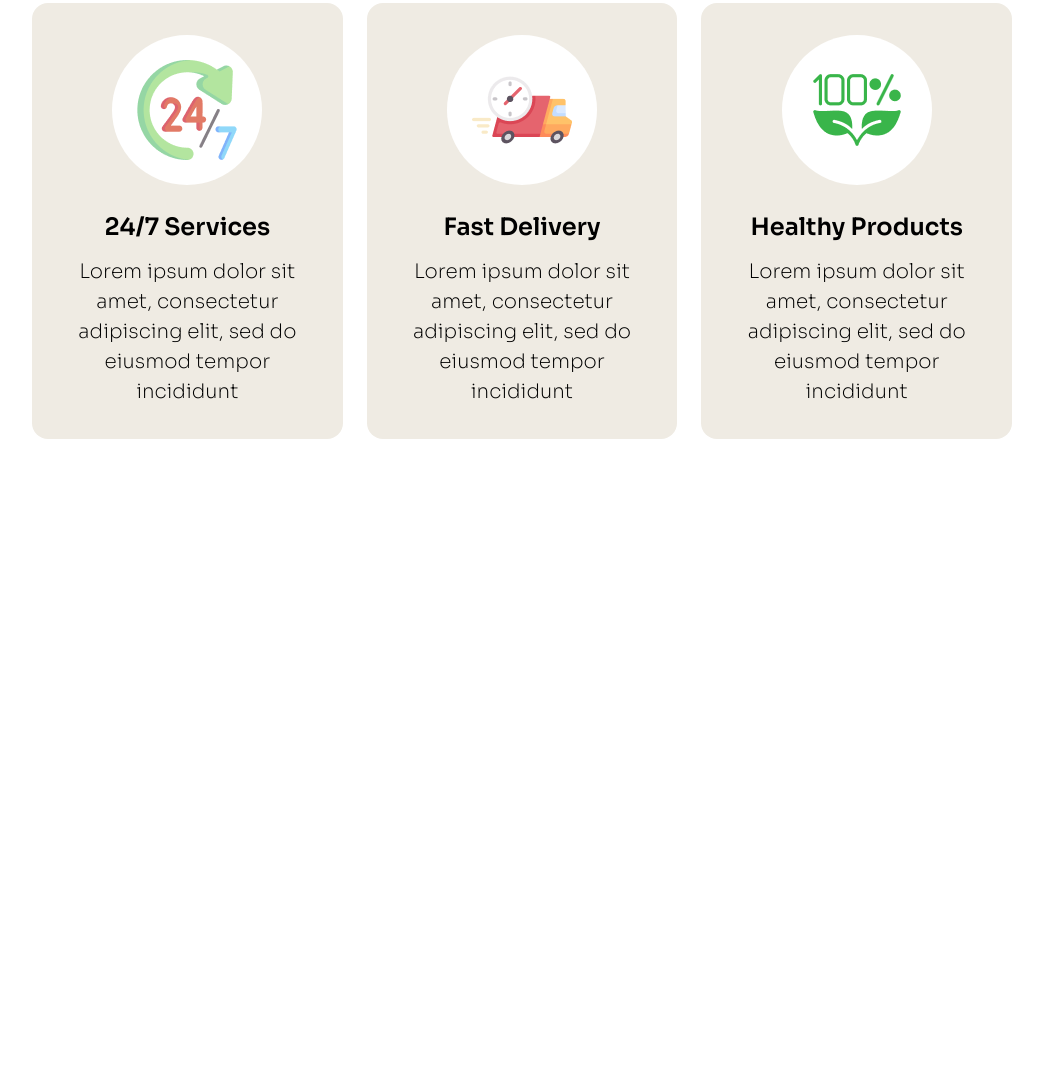
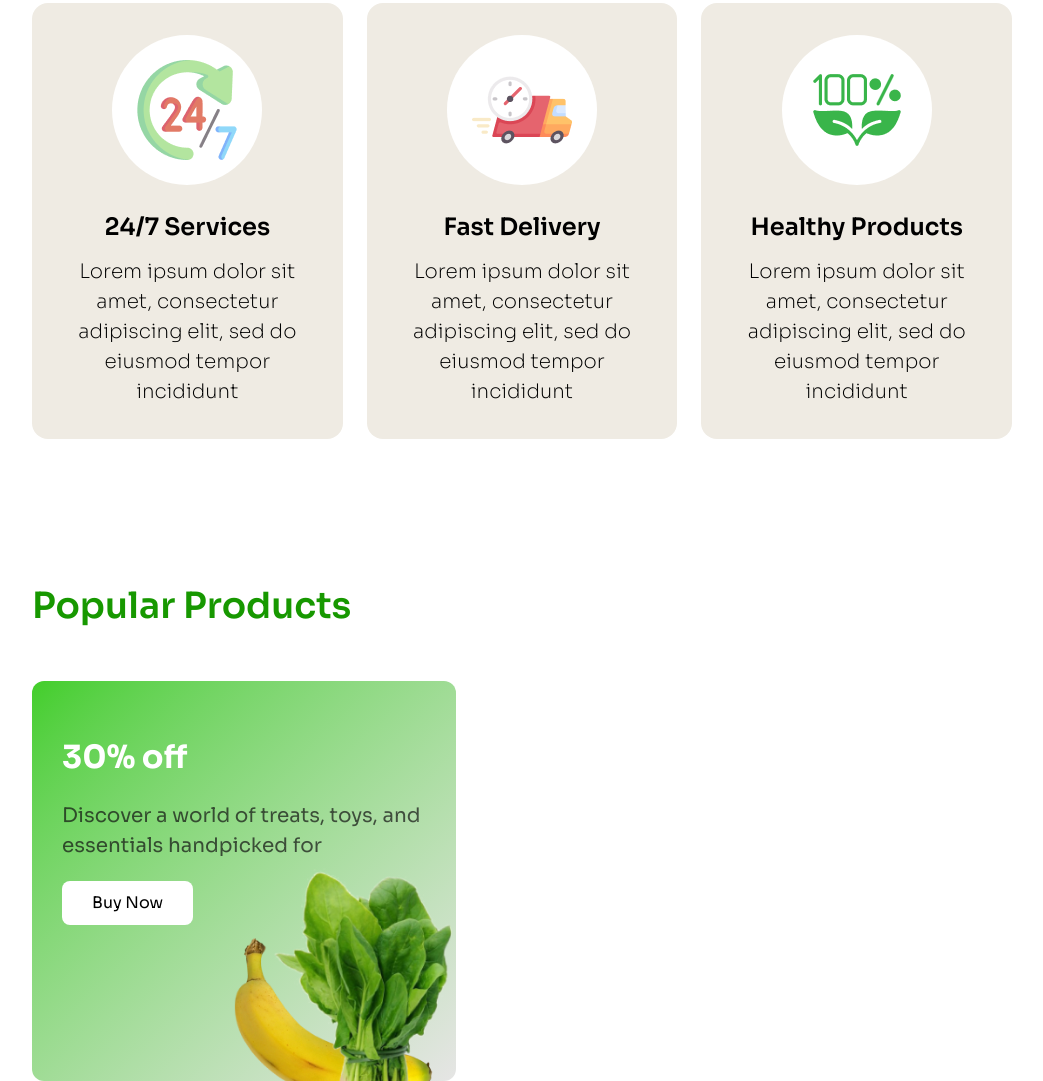
Before and after one commit to junayed0912/grocery-shop, a plain HTML site: page index.html in a window 1280 px wide. Shown: the part 1558-2639 px from the top of the page, without its empty margins (118-1161 px from the left). Before the commit the page ends 1997 px from the top, so only its background shows below. Drawn offline with nearby package versions, Linux system fonts and the light colour scheme.

Commit message:
popular products left

```diff
--- a/index.html
+++ b/index.html
@@ -37,14 +37,16 @@
         h3 {
             font-size: clamp(20px, 4.58vw, 24px);
         }
-        .green-color{
+
+        .green-color {
             color: #179800;
         }
     </style>
 </head>
 
 <body>
-    <header class="lg:px-[150px] lg:pt-6 px-4 pt-3 bg-gradient-to-b from-[rgba(255,255,255,1)] to-[rgba(239,235,227,1)]">
+    <header
+        class="lg:px-[150px] lg:pt-6 px-4 pt-3 bg-gradient-to-b from-[rgba(255,255,255,1)] to-[rgba(239,235,227,1)]">
 
         <!-- navigation bar -->
         <nav>
@@ -86,7 +88,8 @@
                     Freshness <span class="text-[#179800]">You Can<br>
                         Count</span> On, Prices You’ll Love!
                 </h1>
-                <p class="max-w-[900px] mx-auto font-extralight">Shop your daily essentials at unbeatable prices. From fresh produce to pantry staples, we’ve got you
+                <p class="max-w-[900px] mx-auto font-extralight">Shop your daily essentials at unbeatable prices. From
+                    fresh produce to pantry staples, we’ve got you
                     covered every day!Shop your daily essentials at unbeatable prices. From fresh produce to pantry
                     staples, we’ve got you covered every day!</p>
             </div>
@@ -100,39 +103,68 @@
 
     <main class="lg:mt-[140px] mt-[50px]">
         <!-- services section -->
-         <section class="lg:px-[150px] lg:pt-6 px-4">
+        <section class="lg:px-[150px] lg:pt-6 px-4">
             <h2 class="green-color font-semibold lg:mb-12 mb-8">Services</h2>
 
             <div class="flex flex-col gap-5 lg:flex-row lg:gap-6">
                 <div class="bg-[rgba(239,235,227,1)] lg:p-8 p-7 rounded-2xl">
-                    <div class="w-[150px] h-[150px] rounded-full bg-white flex items-center justify-center lg:mb-6 mb-3 mx-auto">
+                    <div
+                        class="w-[150px] h-[150px] rounded-full bg-white flex items-center justify-center lg:mb-6 mb-3 mx-auto">
                         <img src="images/service.png" alt="">
                     </div>
                     <div class="mx-auto text-center">
                         <h3 class="font-semibold mb-3">24/7 Services </h3>
-                        <p class="font-extralight">Lorem ipsum dolor sit amet, consectetur adipiscing elit, sed do eiusmod tempor incididunt</p>
+                        <p class="font-extralight">Lorem ipsum dolor sit amet, consectetur adipiscing elit, sed do
+                            eiusmod tempor incididunt</p>
                     </div>
                 </div>
                 <div class="bg-[rgba(239,235,227,1)] lg:p-8 p-7 rounded-2xl">
-                    <div class="w-[150px] h-[150px] rounded-full bg-white flex items-center justify-center lg:mb-6 mb-3 mx-auto">
+                    <div
+                        class="w-[150px] h-[150px] rounded-full bg-white flex items-center justify-center lg:mb-6 mb-3 mx-auto">
                         <img src="images/delivery.png" alt="">
                     </div>
                     <div class="mx-auto text-center">
                         <h3 class="font-semibold mb-3">Fast Delivery</h3>
-                        <p class="font-extralight">Lorem ipsum dolor sit amet, consectetur adipiscing elit, sed do eiusmod tempor incididunt</p>
+                        <p class="font-extralight">Lorem ipsum dolor sit amet, consectetur adipiscing elit, sed do
+                            eiusmod tempor incididunt</p>
                     </div>
                 </div>
                 <div class="bg-[rgba(239,235,227,1)] lg:p-8 p-7 rounded-2xl">
-                    <div class="w-[150px] h-[150px] rounded-full bg-white flex items-center justify-center lg:mb-6 mb-3 mx-auto">
+                    <div
+                        class="w-[150px] h-[150px] rounded-full bg-white flex items-center justify-center lg:mb-6 mb-3 mx-auto">
                         <img src="images/healthy.png" alt="">
                     </div>
                     <div class="mx-auto text-center">
                         <h3 class="font-semibold mb-3">Healthy Products</h3>
-                        <p class="font-extralight">Lorem ipsum dolor sit amet, consectetur adipiscing elit, sed do eiusmod tempor incididunt</p>
+                        <p class="font-extralight">Lorem ipsum dolor sit amet, consectetur adipiscing elit, sed do
+                            eiusmod tempor incididunt</p>
                     </div>
                 </div>
             </div>
-         </section>
+        </section>
+
+        <!-- popular products  -->
+        <section class="lg:px-[150px] px-4 lg:mt-[140px] mt-[50px]">
+            <h2 class="green-color font-semibold lg:mb-12 mb-8">Popular Products</h2>
+            <div class="flex justify-between flex-col lg:flex-row gap-6">
+                <div
+                    class="bg-gradient-to-br from-[#42ce29] to-[#e6e5e5] lg:w-[424px] lg:h-[400px] w-full h-[25em] relative rounded-xl">
+
+                    <div class="mt-[52px] ml-[30px] max-w-[360px] relative z-10">
+                        <h4 class="lg:text-[32px] text-[28px] mb-5 text-white font-bold">
+                            30% off
+                        </h4>
+                        <p class="text-[rgba(17,17,17,0.7)] mb-5">Discover a world of treats, toys, and essentials
+                            handpicked for </p>
+                        <button class="bg-white py-[10px] px-[30px] rounded-lg">Buy Now</button>
+                    </div>
+                    <div class="w-full">
+                        <img src="images/vegetable-offer.png" alt="" class="w-5/9 absolute bottom-0 right-0">
+                    </div>
+                </div>
+
+            </div>
+        </section>
     </main>
 </body>
 
```
